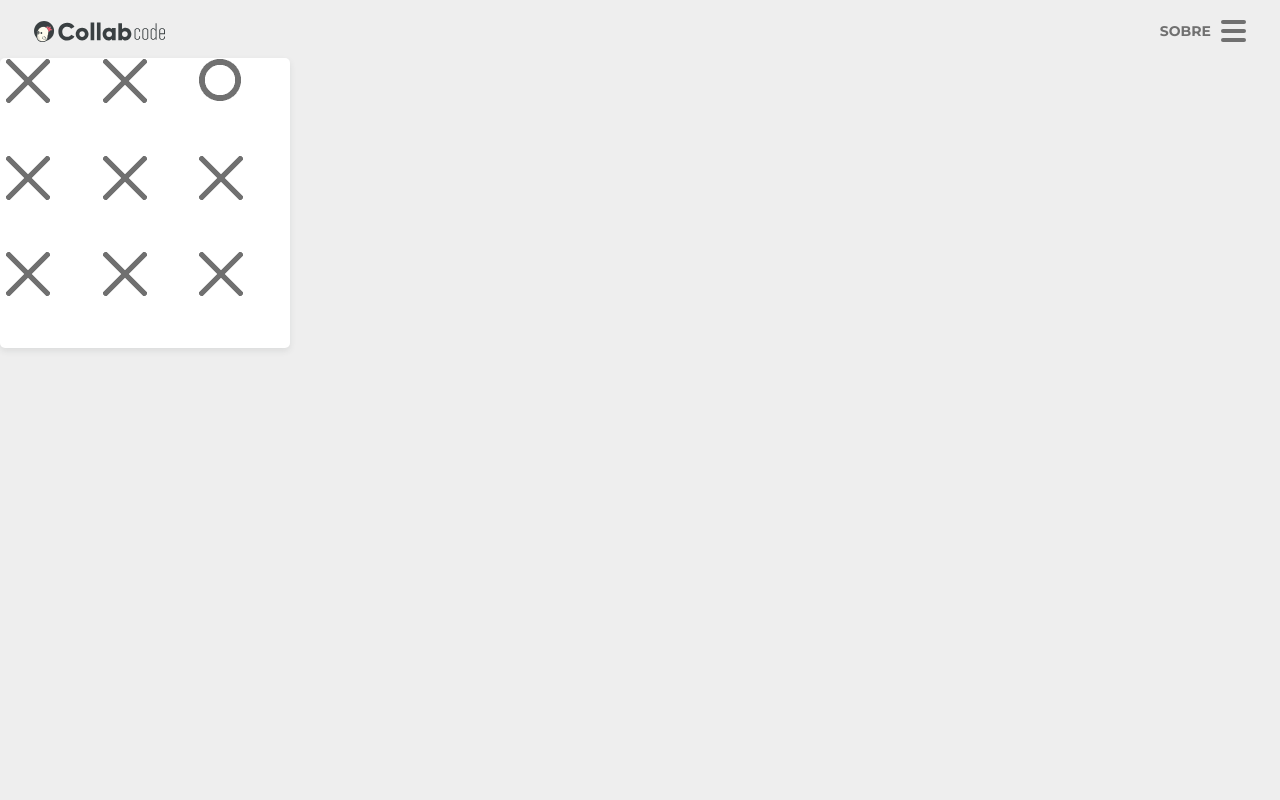
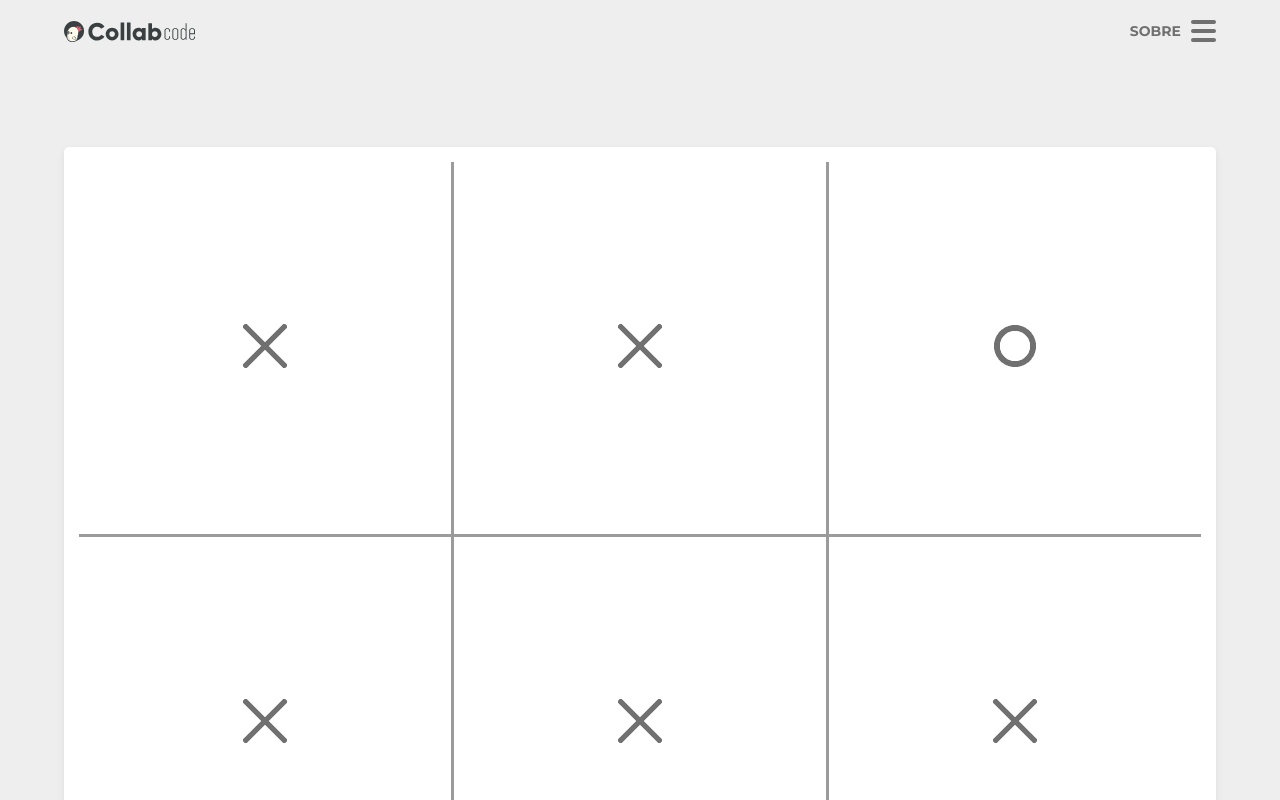
Before and after one commit to BrunoViveiros/CollabCode, a React (Create React App) app: page / in a window 1280 px wide. Shown: the top 800 px of the page. Built offline with nearby package versions, Linux system fonts and the light colour scheme.

Commit message:
Terminado CSS do component Hashtag

```diff
--- /dev/null
+++ b/src/App.css
@@ -0,0 +1,17 @@
+.app {
+  text-align: center;
+}
+
+.app > .header {
+  width: 90vw;
+  margin: 0 auto 85px;
+  margin-left: auto;
+  margin-right: auto;
+}
+
+.app > .card {
+  display: inline-block;
+  box-sizing: border-box;
+  width: 90vw;
+  height: 90vw;
+}
--- a/src/App.js
+++ b/src/App.js
@@ -1,15 +1,15 @@
 import React from "react";
+
+import "./App.css";
 
 import Header from "./components/Header";
 import Hashtag from "./components/Hashtag";
 
-function App() {
-  return (
-    <>
-      <Header />
-      <Hashtag />
-    </>
-  );
-}
+const App = () => (
+  <main className="app">
+    <Header />
+    <Hashtag />
+  </main>
+);
 
 export default App;
--- a/src/components/Hashtag/styles.css
+++ b/src/components/Hashtag/styles.css
@@ -1,6 +1,19 @@
+.card {
+  padding: 15px;
+}
+
 .hashtag {
   display: grid;
   height: 100%;
-  grid-template-columns: 33.3333% 33.3333% 33.3333%;
-  grid-template-rows: 33.3333% 33.3333% 33.3333%;
+  background: var(--color-third);
+  grid-template-columns: 1fr 1fr 1fr;
+  grid-template-rows: 1fr 1fr 1fr;
+  column-gap: 3px;
+  row-gap: 3.5px;
 }
+
+.hashtag > .item {
+  background: var(--color-zero);
+  display: flex;
+  justify-content: center;
+}
--- a/src/components/Header/styles.css
+++ b/src/components/Header/styles.css
@@ -2,7 +2,7 @@
   display: flex;
   justify-content: space-between;
   align-items: center;
-  padding: 20px 34px 0;
+  padding: 20px 0;
 }
 
 .header > .sobre {
--- a/src/objects/Card/styles.css
+++ b/src/objects/Card/styles.css
@@ -1,7 +1,5 @@
 .card {
   background-color: var(--color-zero);
-  width: 290px;
-  height: 290px;
   border-radius: var(--spacing-radius);
   box-shadow: 0 3px 6px 0 var(--color-light-negative);
 }
--- a/src/styles/generic/reset.css
+++ b/src/styles/generic/reset.css
@@ -8,4 +8,5 @@ ul,
 ol {
   list-style: none;
   padding: 0;
+  margin: 0;
 }
```
